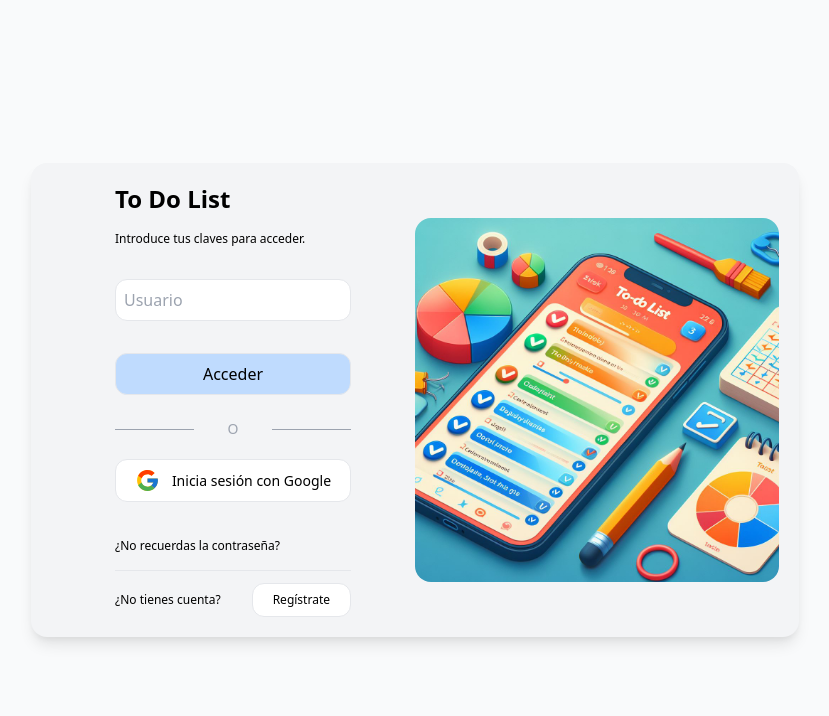
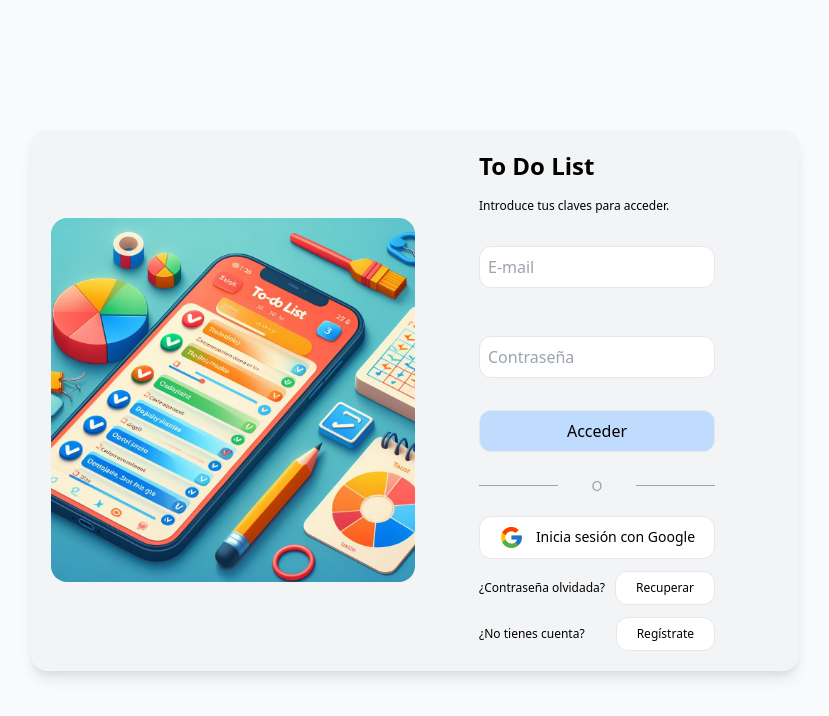
Before and after one commit to Alfredo-Escamilla/Lista-de-tareas, a plain HTML site: page src/index_tailwind.html in a window 1280 px wide. Shown: the whole page, without its empty margins (225-1054 px from the left). Drawn offline with nearby package versions, Linux system fonts and the light colour scheme.

Commit message:
tailwind OK. Opera y Edge

```diff
--- a/js/login.js
+++ b/js/login.js
@@ -1,4 +1,4 @@
-const rutaJson = "json/datos.json";
+const rutaJson = "/json/datos.json";
 let arrayTemporal = [];
 
 function login() {
@@ -30,7 +30,7 @@ function cargaDeDatos(correo, contrasena) {
         codificarUrl(idenUser, nombreUser, apellidosUser);
         // window.location.href = `/src/tareas.html?&id=${idenUser}&nombreUser=${nombreUser}&apellidosUser=${apellidosUser}`;
       }
-      alert('STOP');
+      // alert('STOP');
     }
   })
 
--- a/src/index_tailwind.html
+++ b/src/index_tailwind.html
@@ -16,12 +16,18 @@
         <!-- login container -->
         <div class="bg-gray-100 flex rounded-2xl shadow-lg max-w-3xl p-5 items-center">
           <!-- form -->
+          <!-- image -->
+          <div class="md:block hidden w-1/2">
+            <!-- <img class="rounded-2xl" src="https://images.unsplash.com/photo-1616606103915-dea7be788566?ixlib=rb-1.2.1&ixid=MnwxMjA3fDB8MHxwaG90by1wYWdlfHx8fGVufDB8fHx8&auto=format&fit=crop&w=1887&q=80"> -->
+            <img class="rounded-2xl" src="/img/todo3.jpg">
+          </div>
           <div class="md:w-1/2 px-8 md:px-16">
             <h2 class="font-bold text-2xl text-[#002D74]">To Do List</h2>
             <p class="text-xs mt-4 text-[#002D74]">Introduce tus claves para acceder.</p>
 
             <form action="" class="flex flex-col gap-4">
-              <input class="p-2 mt-8 rounded-xl border" type="text" id="usuario" name="usuario" placeholder="Usuario">
+              <input class="p-2 mt-8 rounded-xl border" type="email" id="email" name="email" placeholder="E-mail">
+              <input class="p-2 mt-8 rounded-xl border" type="password" id="password" name="password" placeholder="Contraseña">
               <div class="relative">
                 <!-- <input class="p-2 rounded-xl border w-full" type="password" id="password" name="password" placeholder="password" required>
                 <svg xmlns="http://www.w3.org/2000/svg" width="16" height="16" fill="gray" class="bi bi-eye absolute top-1/2 right-3 -translate-y-1/2" viewBox="0 0 16 16">
@@ -48,21 +54,18 @@
               Inicia sesión con Google
             </button>
 
-            <div class="mt-5 text-xs border-b border-[#002D74] py-4 text-[#002D74]">
-              <a href="#">¿No recuerdas la contraseña?</a>
+            <div class="mt-3 text-xs flex justify-between items-center text-[#002D74]">
+              <p>¿Contraseña olvidada?</p>
+              <button class="py-2 px-5 bg-white border rounded-xl hover:scale-110 duration-300" onclick="recuperarPassword()">Recuperar</button>
             </div>
 
             <div class="mt-3 text-xs flex justify-between items-center text-[#002D74]">
               <p>¿No tienes cuenta?</p>
-              <button class="py-2 px-5 bg-white border rounded-xl hover:scale-110 duration-300">Regístrate</button>
+              <button class="py-2 px-5 bg-white border rounded-xl hover:scale-110 duration-300" onclick="crearCuenta()">Regístrate</button>
             </div>
           </div>
 
-          <!-- image -->
-          <div class="md:block hidden w-1/2">
-            <!-- <img class="rounded-2xl" src="https://images.unsplash.com/photo-1616606103915-dea7be788566?ixlib=rb-1.2.1&ixid=MnwxMjA3fDB8MHxwaG90by1wYWdlfHx8fGVufDB8fHx8&auto=format&fit=crop&w=1887&q=80"> -->
-            <img class="rounded-2xl" src="/img/todo3.jpg">
-          </div>
+
         </div>
       </section>
 
```
